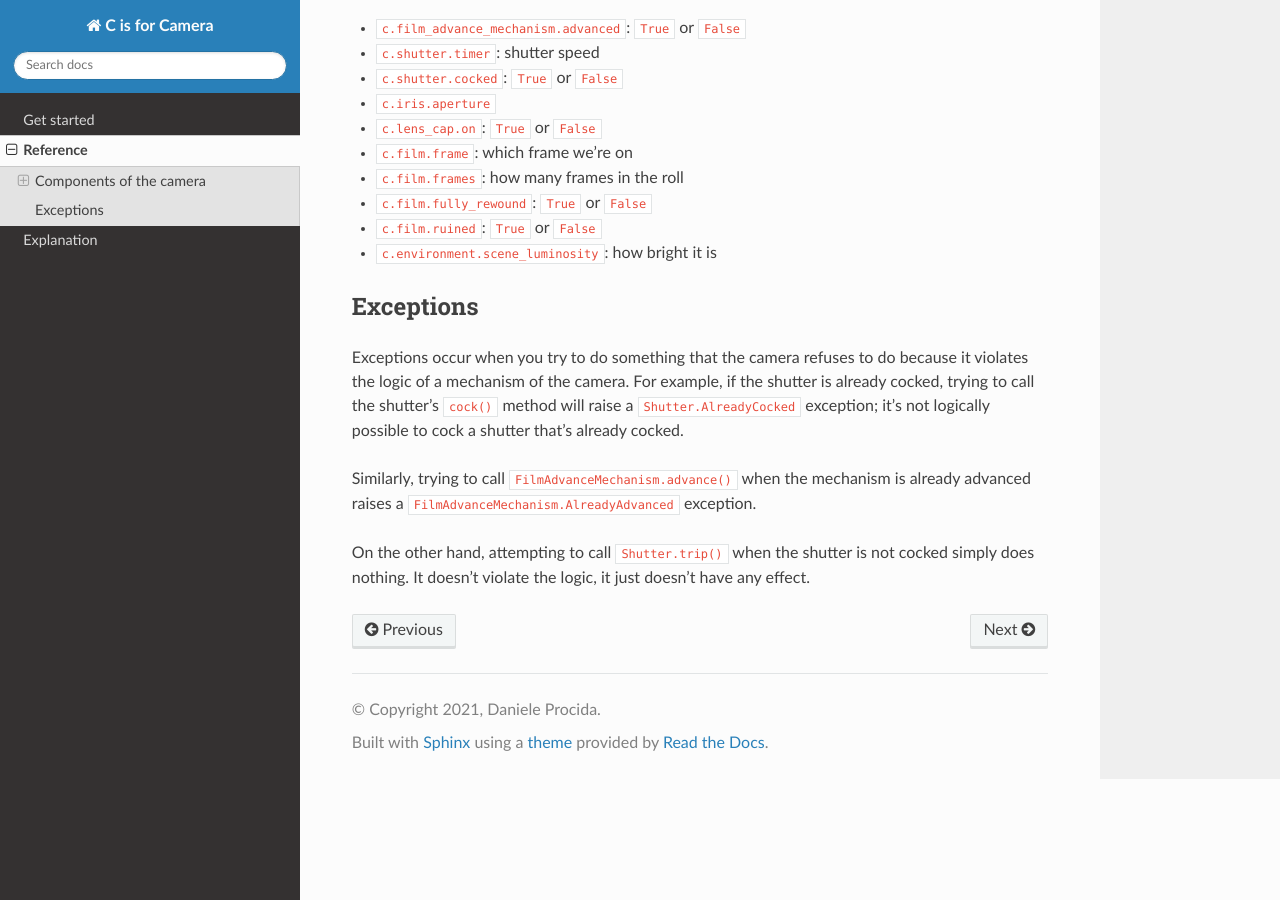
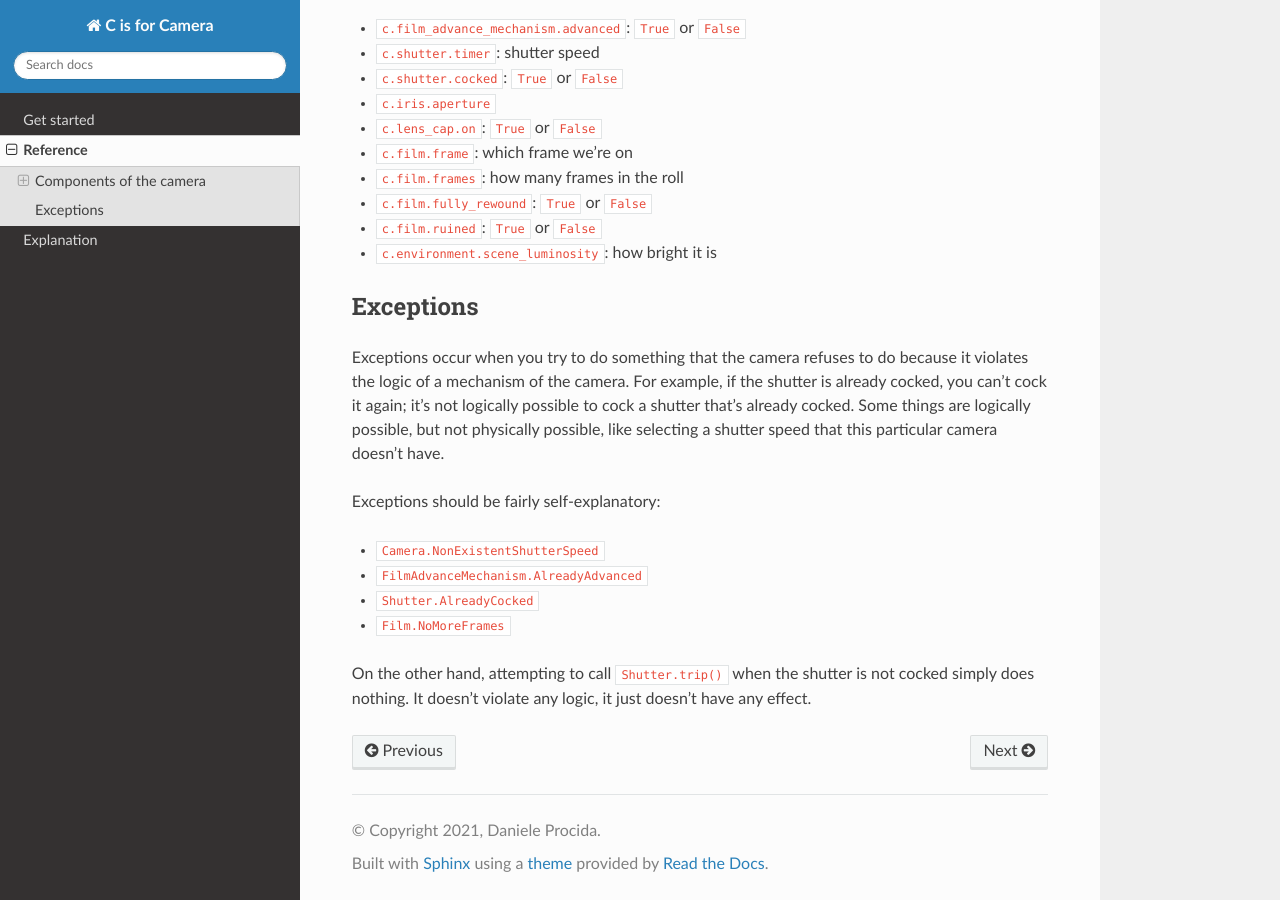
Before and after one commit to evildmp/C-is-for-Camera, a Sphinx documentation site: the page built from docs/reference.rst, in a window 1280 px wide and 900 px high, scrolled down 1325 px. Built offline with Sphinx 7.4.7 and the Read the Docs theme 2.0.0, drawn with Linux system fonts in a browser that asks for light colours.

Commit message:
Updated notes on Exceptions

```diff
--- a/docs/reference.rst
+++ b/docs/reference.rst
@@ -72,12 +72,17 @@ Some are of both kinds.
 Exceptions
 ----------
 
-Exceptions occur when you try to do something that the camera refuses to do because it violates the logic of a mechanism
-of the camera. For example, if the shutter is already cocked, trying to call the shutter's ``cock()`` method will raise
-a ``Shutter.AlreadyCocked`` exception; it's not logically possible to cock a shutter that's already cocked.
+Exceptions occur when you try to do something that the camera refuses to do because it violates the logic of a
+mechanism of the camera. For example, if the shutter is already cocked, you can't cock it again; it's not logically
+possible to cock a shutter that's already cocked. Some things are logically possible, but not physically possible,
+like selecting a shutter speed that this particular camera doesn't have.
 
-Similarly, trying to call ``FilmAdvanceMechanism.advance()`` when the mechanism is already advanced raises a
-``FilmAdvanceMechanism.AlreadyAdvanced`` exception.
+Exceptions should be fairly self-explanatory:
+
+* ``Camera.NonExistentShutterSpeed``
+* ``FilmAdvanceMechanism.AlreadyAdvanced``
+* ``Shutter.AlreadyCocked``
+* ``Film.NoMoreFrames``
 
 On the other hand, attempting to call ``Shutter.trip()`` when the shutter is not cocked simply does nothing. It doesn't
-violate the logic, it just doesn't have any effect.
+violate any logic, it just doesn't have any effect.
```
